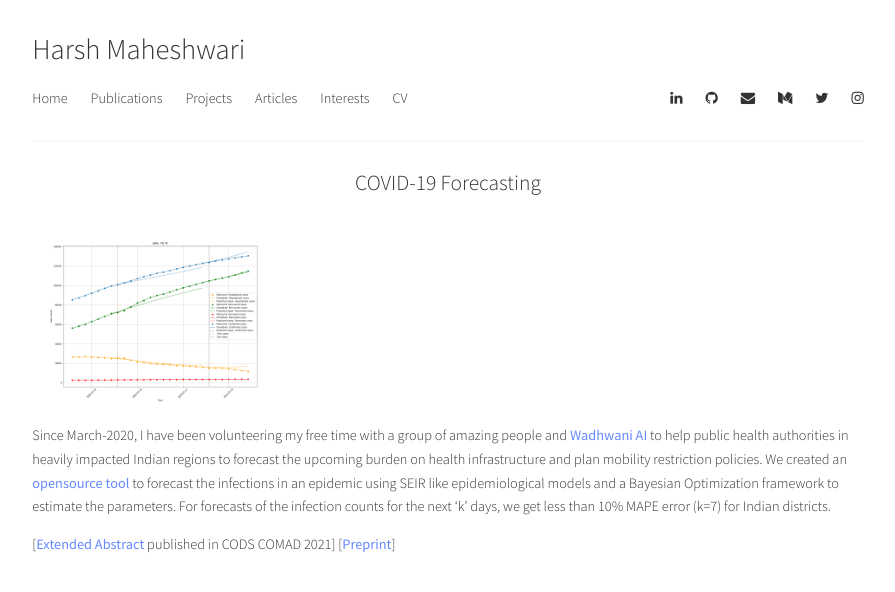
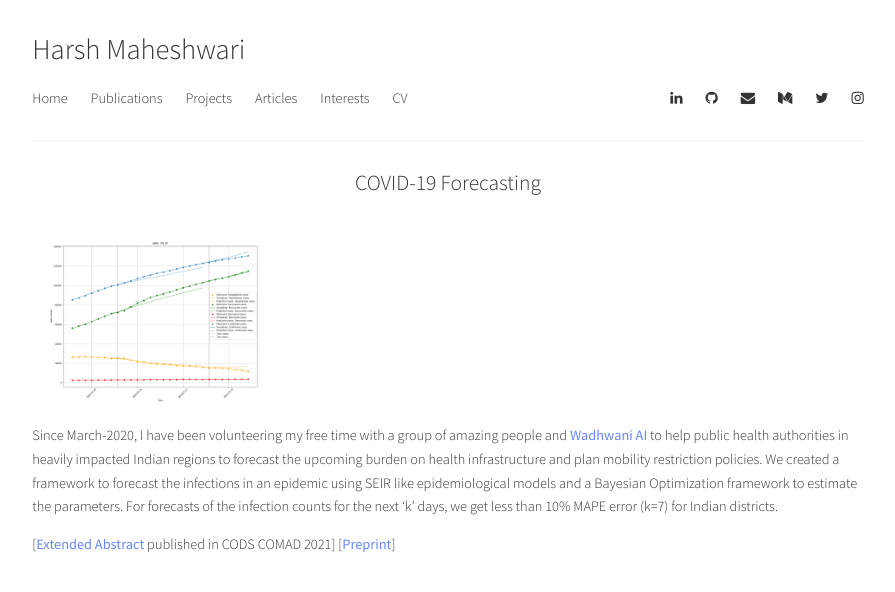
Before and after one commit to harshm121/portfolio-old, a Jekyll site: the page built from Projects/covid_forecasting.md, in a window 1280 px wide. Shown: the top 592 px of the page, without its empty margins (192-1087 px from the left). Built offline with Jekyll 4.4.1, drawn with Linux system fonts in a browser that asks for light colours; a style sheet for code colours, icons or effects is not loaded.

Commit message:
Update covid_forecasting.md

```diff
--- a/Projects/covid_forecasting.md
+++ b/Projects/covid_forecasting.md
@@ -18,8 +18,7 @@ title: "COVID-19 Forecasting"
 
 
 Since March-2020, I have been volunteering my free time with a group of amazing people and [Wadhwani AI](https://www.wadhwaniai.org/) to help public health authorities in heavily impacted
-Indian regions to forecast the upcoming burden on health infrastructure and plan mobility restriction policies. We created an [opensource tool](https://github.com/dsindiavscovid/covid19-india/tree/staging)
-to forecast the infections in an epidemic using SEIR like epidemiological models and a Bayesian Optimization framework to estimate the parameters.
+Indian regions to forecast the upcoming burden on health infrastructure and plan mobility restriction policies. We created a framework to forecast the infections in an epidemic using SEIR like epidemiological models and a Bayesian Optimization framework to estimate the parameters.
 For forecasts of the infection counts for the next 'k' days, we get less than 10% MAPE error (k=7) for Indian districts.
 
 \[[Extended Abstract](https://dl.acm.org/doi/abs/10.1145/3430984.3431047) published in CODS COMAD 2021\] \[[Preprint](https://www.medrxiv.org/content/10.1101/2020.10.19.20215293v1.full)\]
```
